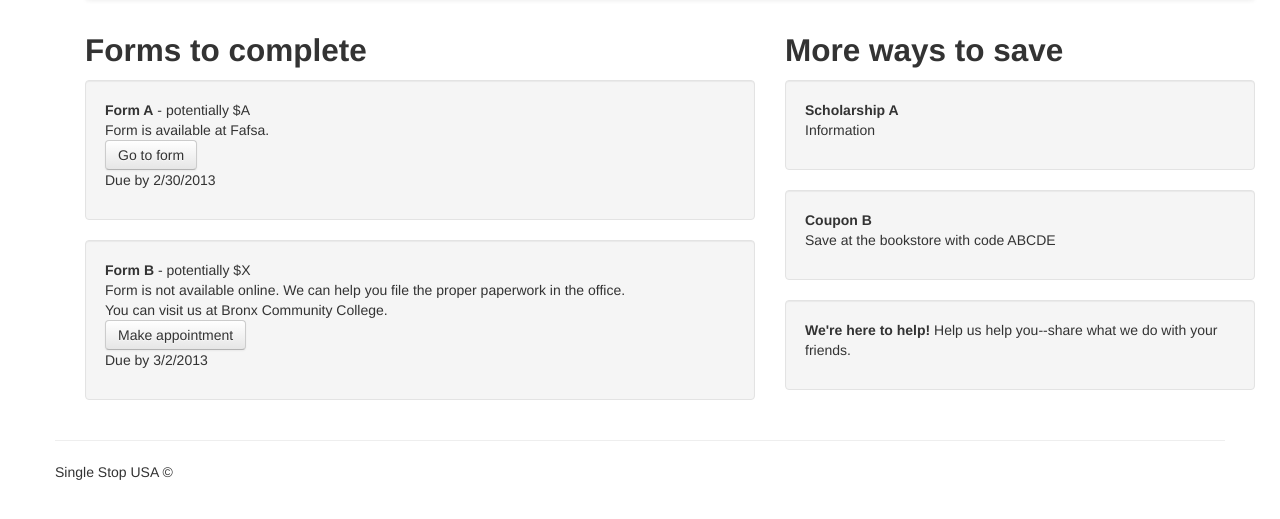
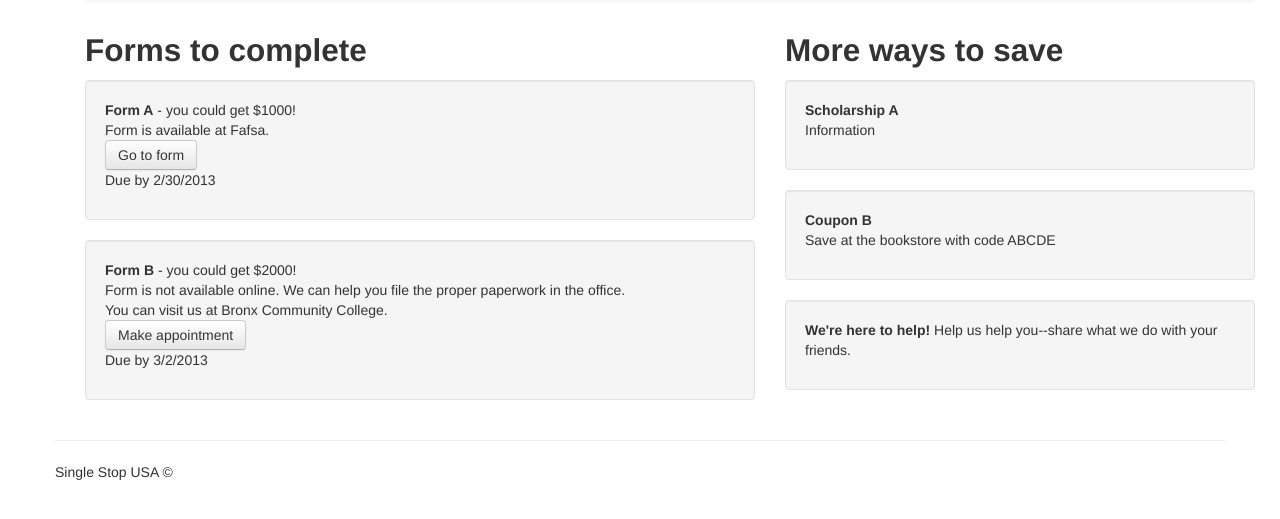
Before and after one commit to chrso/single-stop, a Flask app: page /student in a window 1280 px wide. Shown: the part 42-561 px from the top of the page. Run offline with Flask 2, Linux system fonts and the light colour scheme; the visitor is signed in with stand-in values (Sample User, id 1); some libraries are stand-ins or nearby versions.

Commit message:
cleaner potential

```diff
--- a/templates/student.html
+++ b/templates/student.html
@@ -24,13 +24,13 @@
       <h2>Forms to complete</h2>
 
       <div class="well">
-        <p><b>Form A</b> - potentially $A<br>
+        <p><b>Form A</b> - you could get $1000!<br>
         Form is available at Fafsa.<br>
         <button onclick="myFunction()" class="btn">Go to form</button><br>
         Due by 2/30/2013 </p>
       </div>
       <div class="well">
-        <p><b>Form B</b> - potentially $X<br>
+        <p><b>Form B</b> - you could get $2000!<br>
         Form is not available online. We can help you file the proper paperwork in the office.<br>
         You can visit us at Bronx Community College.<br>
         <a href="{{ url_for('appointment') }}" class="btn">Make appointment</a><br>
```
